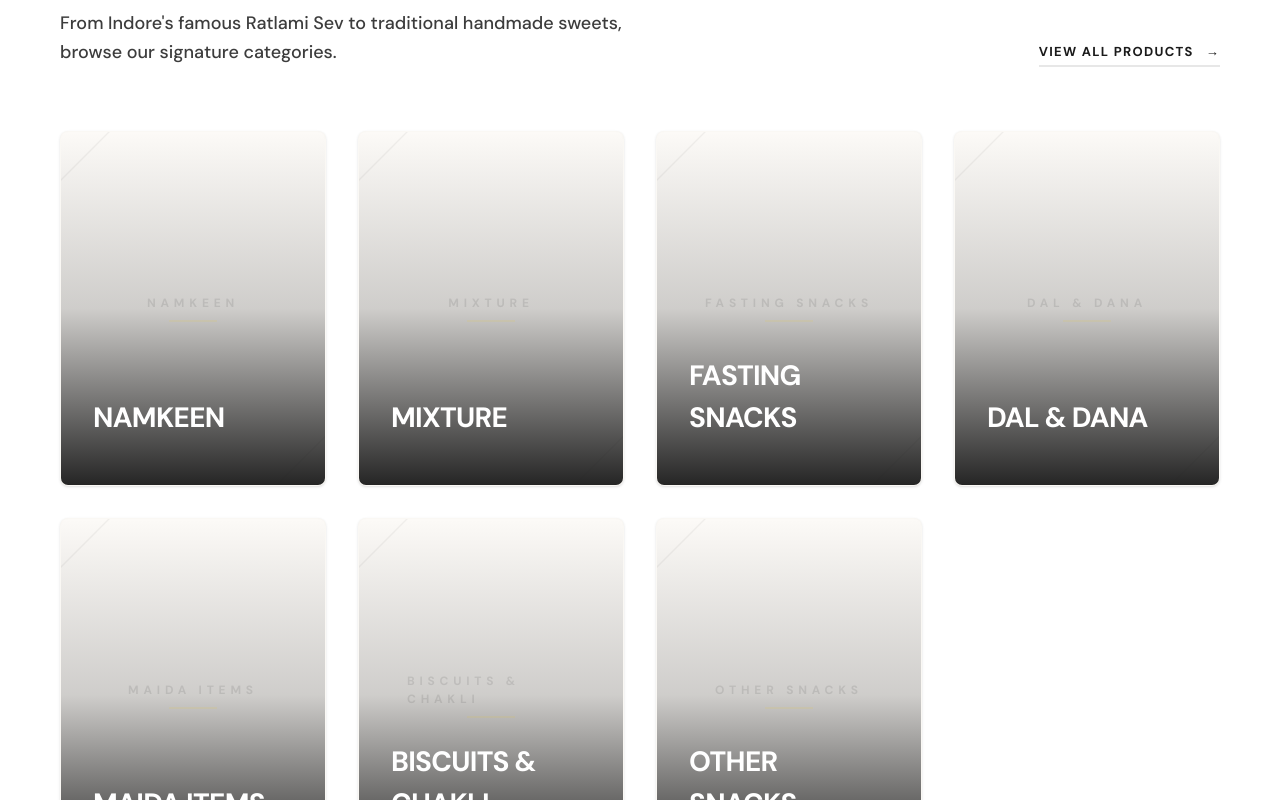
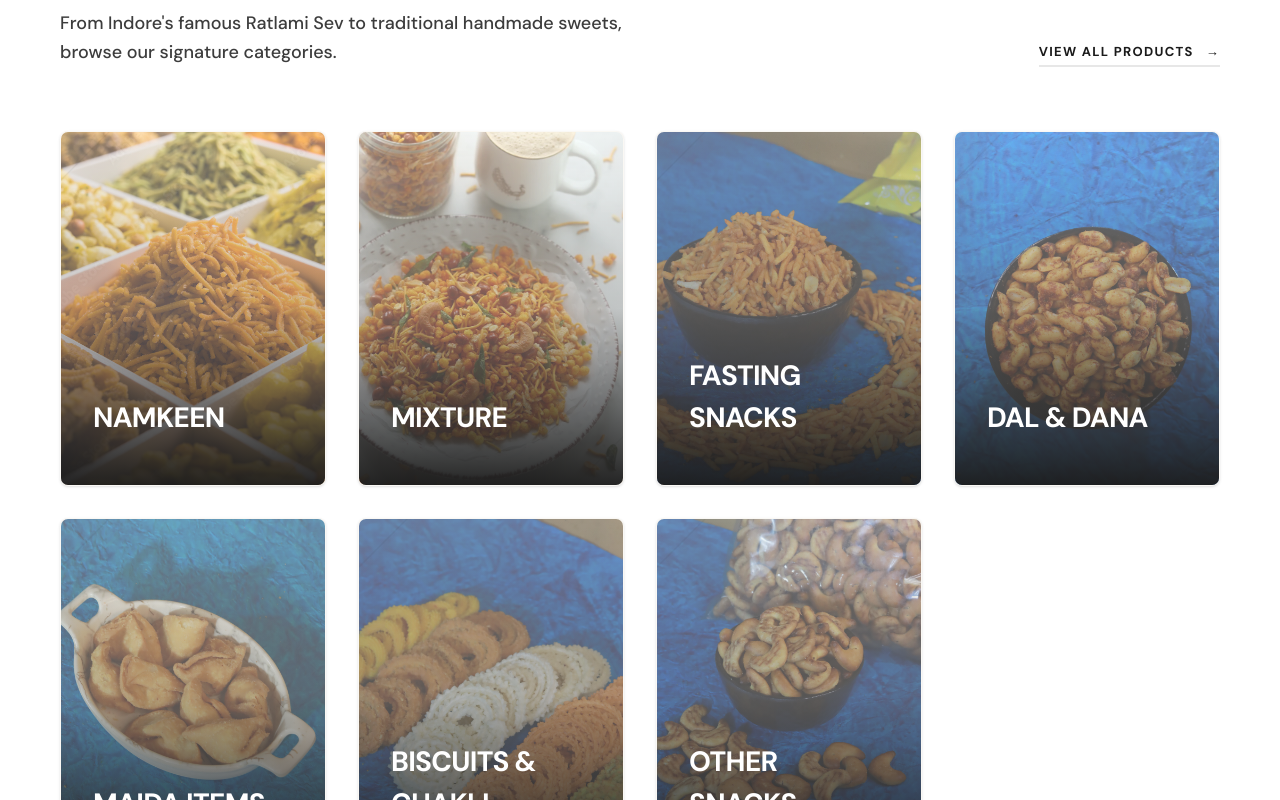
Before and after one commit to PRASANNX/gokul-website, a Next.js app: page / in a window 1280 px wide. Shown: the part 1060-1860 px from the top of the page. Built offline with nearby package versions, Linux system fonts and the light colour scheme; no server answers.

Commit message:
Fix missing logo and enable category images in CategoryGrid

```diff
--- a/src/components/home/CategoryGrid.tsx
+++ b/src/components/home/CategoryGrid.tsx
@@ -4,6 +4,7 @@ import Link from "next/link";
 import { categories } from "@/data/categories";
 import { motion } from "framer-motion";
 import { useLanguage } from "@/context/LanguageContext";
+import Image from "next/image";
 
 export default function CategoryGrid() {
   const { messages, lang } = useLanguage();
@@ -58,16 +59,22 @@ export default function CategoryGrid() {
                 href={`/products/category/${cat.slug}`}
                 className="group block relative overflow-hidden rounded-[8px] bg-brand-cream aspect-[4/5] md:aspect-[3/4] border border-brand-border/10 shadow-sm hover:shadow-xl transition-all duration-500"
               >
-                {/* Visual Placeholder for high-end feel */}
-                <div className="absolute inset-0 flex items-center justify-center p-12 overflow-hidden">
+                {/* Actual Category Image */}
+                {cat.image && (
+                  <div className="absolute inset-0 z-0">
+                    <Image
+                      src={cat.image}
+                      alt={cat.name[lang]}
+                      fill
+                      className="object-cover transition-transform duration-1000 group-hover:scale-110 opacity-60 group-hover:opacity-100"
+                    />
+                  </div>
+                )}
+
+                {/* Visual Placeholder fallback/overlay for high-end feel */}
+                <div className="absolute inset-0 flex items-center justify-center p-12 overflow-hidden z-0">
                   {/* Rotating Diamond Frame */}
                   <div className="absolute inset-0 border-[0.5px] border-brand-dark/5 rotate-45 scale-[1.4] group-hover:rotate-90 transition-transform duration-1000 ease-out" />
-
-                  {/* Subtle Text Placeholder (centered and more visible) */}
-                  <div className="relative z-10 flex flex-col items-center opacity-10 group-hover:opacity-20 transition-opacity">
-                    <span className="font-sans text-[12px] font-black tracking-[0.4em] uppercase text-brand-dark mb-2">{cat.name[lang]}</span>
-                    <div className="h-0.5 w-12 bg-brand-crimson" />
-                  </div>
                 </div>
 
                 {/* Content Overlay */}
```
